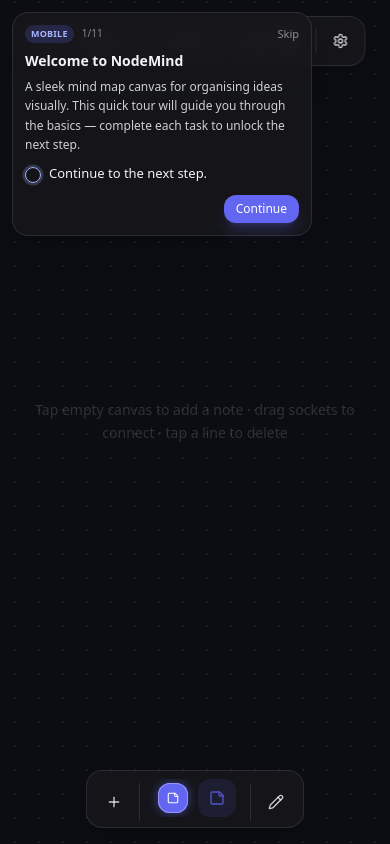
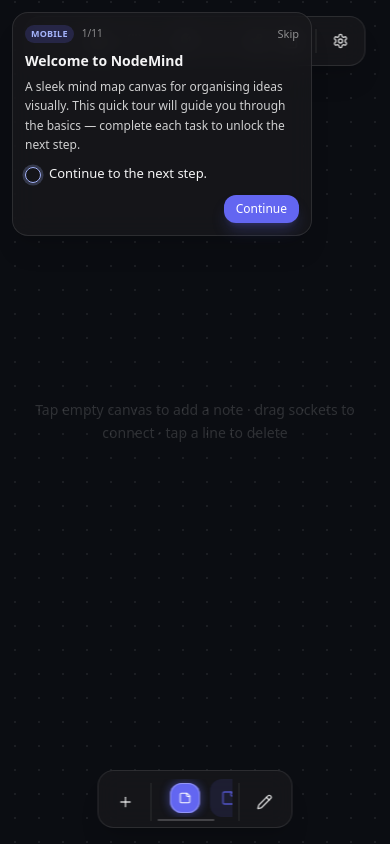
Before and after one commit to windshifter1/NodeMind, a React (Vite) app: page / in a window 390 px wide. Built offline with nearby package versions, Linux system fonts and the light colour scheme.

Commit message:
Mobile Workspaces UI Fix

```diff
--- a/src/components/canvas/WorkspaceBar.jsx
+++ b/src/components/canvas/WorkspaceBar.jsx
@@ -1,6 +1,7 @@
 import React, { useState, useRef, useEffect, useCallback } from 'react';
 import { Plus, Pencil } from 'lucide-react';
 import { WORKSPACE_ICONS } from '@/lib/workspaceIcons';
+import { isDesktopPlatform } from '@/lib/onboarding';
 import { emitTutorial } from '@/lib/tutorialEvents';
 
 function workspaceGlowShadow(colour, active) {
@@ -290,9 +291,19 @@ function WorkspaceTab({ workspace: w, isActive, buttonRef, onSelect, onPointerDo
 export default function WorkspaceBar({ workspaces, activeId, onSelect, onCreate, onEdit }) {
   const [shownId, setShownId] = useState(null);
   const [tooltipPos, setTooltipPos] = useState(null);
+  const [isDesktop, setIsDesktop] = useState(() => isDesktopPlatform());
   const holdTimer = useRef(null);
   const suppressMouse = useRef(false);
   const buttonRefs = useRef(new Map());
+
+  useEffect(() => {
+    const mq = window.matchMedia?.('(hover: hover) and (pointer: fine)');
+    if (!mq) return undefined;
+    const update = () => setIsDesktop(mq.matches);
+    update();
+    mq.addEventListener?.('change', update);
+    return () => mq.removeEventListener?.('change', update);
+  }, []);
 
   const clearHold = () => {
     if (holdTimer.current) {
@@ -357,8 +368,14 @@ export default function WorkspaceBar({ workspaces, activeId, onSelect, onCreate,
     <>
       <div
         data-onboarding="workspace-bar"
-        className="absolute left-1/2 z-50 flex w-max max-w-[min(70vw,calc(100%-2rem-var(--safe-left)-var(--safe-right)))] -translate-x-1/2 items-end gap-1.5 overflow-visible rounded-2xl border border-nm-border bg-nm-chrome px-2 pb-1.5 pt-2 shadow-xl backdrop-blur-md"
-        style={{ bottom: 'calc(1rem + var(--safe-bottom))' }}
+        className="absolute left-1/2 z-50 flex w-max -translate-x-1/2 items-end gap-1.5 overflow-visible rounded-2xl border border-nm-border bg-nm-chrome px-2 pb-1.5 pt-2 shadow-xl backdrop-blur-md"
+        style={{
+          bottom: 'calc(1rem + var(--safe-bottom))',
+          // Mobile: keep clear of the bottom-right bin; desktop can use more width.
+          maxWidth: isDesktop
+            ? 'min(70vw, calc(100% - 2rem - var(--safe-left) - var(--safe-right)))'
+            : 'min(50vw, calc(100% - 2rem - var(--safe-left) - var(--safe-right)))',
+        }}
       >
         <button
           data-onboarding="workspace-create"
--- a/version.json
+++ b/version.json
@@ -1,4 +1,4 @@
 {
   "version": "0.6.1",
-  "build": 42
+  "build": 43
 }
```
